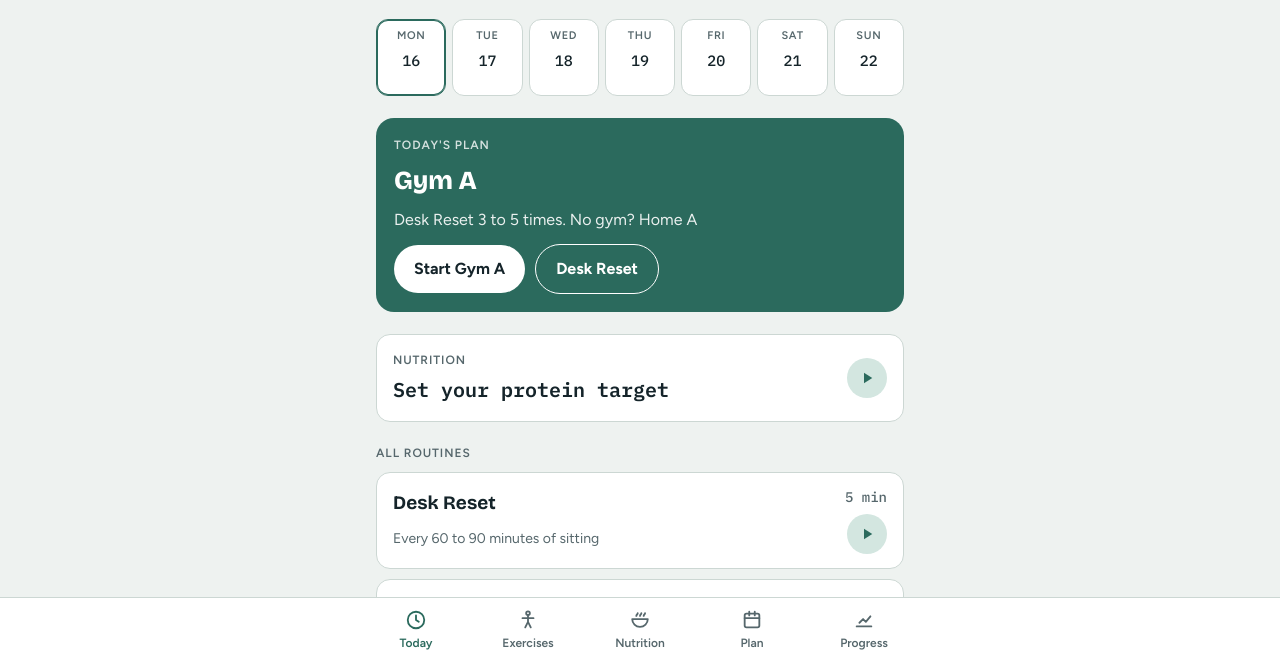
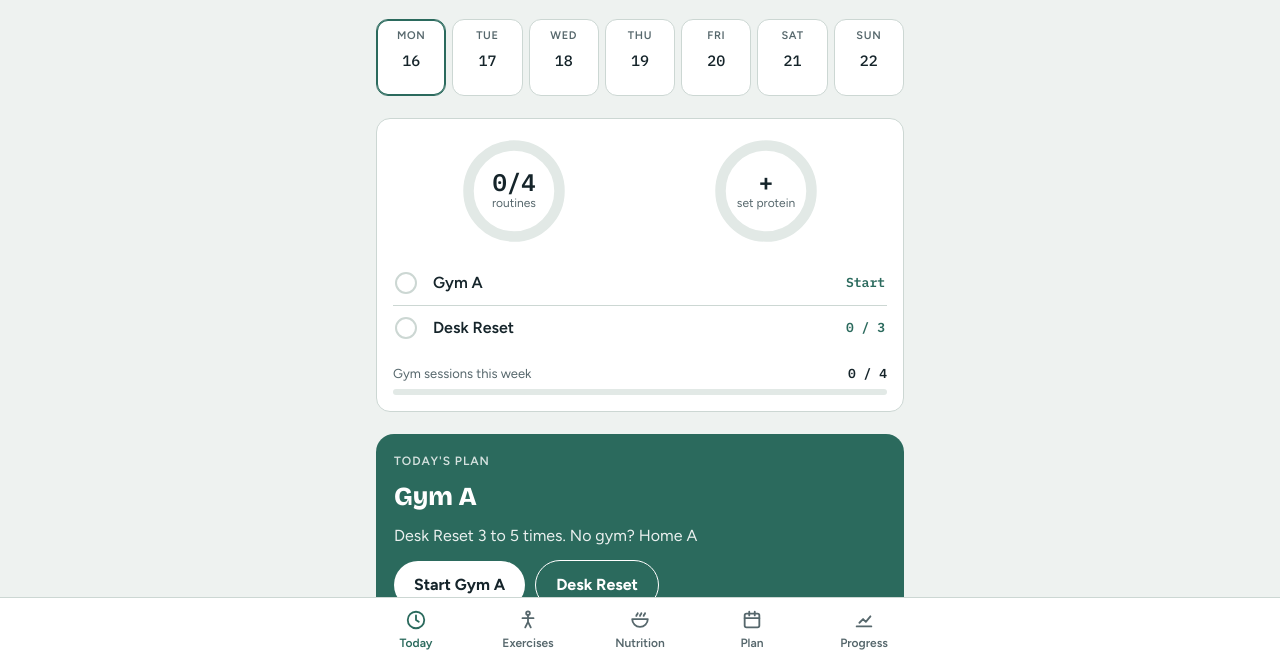
Before and after one commit to NMcKinney237/workout-app, a plain HTML site: page index.html in a window 1280 px wide. Shown: the part 138-798 px from the top of the page. Drawn offline with nearby package versions, Linux system fonts and the light colour scheme.

Commit message:
Add daily routines progress ring, checklist, and weekly gym bar to Today
Co-Authored-By: Claude Opus 5.5 <noreply@anthropic.com>

```diff
--- a/index.html
+++ b/index.html
@@ -307,6 +307,21 @@ details.ex[open] summary .plus { transform: rotate(45deg); }
 .cal-cell.pro::after { content: ""; position: absolute; left: 22%; right: 22%; bottom: 4px; height: 3px; border-radius: 2px; background: var(--ochre); }
 .cal-cell[data-day] { cursor: pointer; }
 
+/* today progress card */
+.today-card { gap: 14px; }
+.rings { display: grid; grid-template-columns: 1fr 1fr; gap: 10px; }
+.mini { display: grid; place-items: center; background: none; border: 0; padding: 0; }
+.mini .ring-wrap, .mini .ring { width: 112px; height: 112px; }
+.mini .ring-num b { font-size: 24px; }
+.goals-list { display: flex; flex-direction: column; }
+.goal-row { display: grid; grid-template-columns: 26px minmax(0, 1fr) auto; gap: 12px; align-items: center; width: 100%; padding: 10px 2px; border: 0; border-top: 1px solid var(--line); background: none; text-align: left; font-weight: 600; }
+.goal-row:first-child { border-top: 0; }
+.goal-row .st { width: 22px; height: 22px; border-radius: 50%; border: 2px solid var(--line); display: grid; place-items: center; }
+.goal-row.done .st { background: var(--spruce); border-color: var(--spruce); color: var(--on-accent); }
+.goal-row.done .gname { color: var(--muted); }
+.gcount { font-family: var(--f-mono); font-size: 13px; color: var(--spruce); }
+.wk { display: flex; flex-direction: column; gap: 6px; }
+
 /* progress */
 .statrow { display: grid; grid-template-columns: repeat(3, 1fr); gap: 8px; }
 .statrow div { background: var(--surface); border: 1px solid var(--line); border-radius: 12px; padding: 12px; display: flex; flex-direction: column; gap: 2px; min-width: 0; }
@@ -1062,6 +1077,7 @@ label.btn { display: inline-flex; align-items: center; cursor: pointer; }
         <p>For long days at a desk. Targets forward pelvic tilt and forward head posture.</p>
       </header>
       <div class="week" aria-label="This week">${strip}</div>
+      ${todayCard()}
       <div class="suggest">
         <p class="eyebrow">Today's plan</p>
         <h2>${esc(plan.label)}</h2>
@@ -1071,7 +1087,6 @@ label.btn { display: inline-flex; align-items: center; cursor: pointer; }
           <button class="btn btn-light" data-start="desk" style="background:transparent;color:inherit;border:1.5px solid currentColor">Desk Reset</button>
         </div>
       </div>
-      ${proteinTodayCard()}
       <div class="list" role="list">
         <p class="eyebrow">All routines</p>
         ${ROUTINES.map(r => {
@@ -1085,13 +1100,48 @@ label.btn { display: inline-flex; align-items: center; cursor: pointer; }
       </div>`;
   }
 
-  function proteinTodayCard() {
+  // Daily routine goals: the day's main routine, plus 3 Desk Resets on weekdays. Home A/B count for Gym A/B.
+  const SWAPS = { "gym-a": ["strength-a"], "gym-b": ["strength-b"] };
+  function dayGoals(d) {
+    const dow = d.getDay(), plan = WEEK[dow], list = log[dkey(d)] || [];
+    const count = id => list.filter(x => x === id || (SWAPS[id] || []).includes(x)).length;
+    const goals = [{ id: plan.main, name: R[plan.main].name.split(":")[0], need: 1 }];
+    if (dow >= 1 && dow <= 5) goals.push({ id: "desk", name: "Desk Reset", need: 3 });
+    goals.forEach(g => { g.got = count(g.id); g.done = Math.min(g.got, g.need); });
+    return { goals, done: goals.reduce((a, g) => a + g.done, 0), total: goals.reduce((a, g) => a + g.need, 0) };
+  }
+  function weekGym() {
+    const now = new Date(), mon = new Date(now); mon.setDate(now.getDate() - ((now.getDay() + 6) % 7));
+    let got = 0;
+    for (let i = 0; i < 7; i++) { const d = new Date(mon); d.setDate(mon.getDate() + i); got += (log[dkey(d)] || []).filter(x => /^(gym-|strength-)/.test(x)).length; }
+    return { got, need: 4 };
+  }
+  function todayCard() {
     if (!nutReady) return "";
-    const t = targets();
-    if (!t) return `<button class="card pt-card" data-goto="fuel"><div><p class="eyebrow">Nutrition</p><b>Set your protein target</b></div><span class="go">${icon.play}</span></button>`;
-    const got = Math.round(dayTotals(dkey(new Date())).p);
-    return `<button class="card pt-card" data-goto="fuel"><div><p class="eyebrow">Protein today</p><b>${got} / ${t.protein} g</b>
-      <div class="kbar"><i style="width:${Math.min(100, got / t.protein * 100).toFixed(0)}%"></i></div></div><span class="go">+</span></button>`;
+    const g = dayGoals(new Date()), t = targets(), wk = weekGym();
+    const pro = t ? Math.round(dayTotals(dkey(new Date())).p) : 0;
+    const check = '<svg width="14" height="14" viewBox="0 0 24 24" fill="none" stroke="currentColor" stroke-width="3" stroke-linecap="round" stroke-linejoin="round" aria-hidden="true"><path d="M5 12.5l4.5 4.5L19 7.5"/></svg>';
+    return `<div class="card today-card">
+      <div class="rings">
+        <div class="mini" aria-label="Routines: ${g.done} of ${g.total} done">
+          <div class="ring-wrap">${ring(g.done, g.total)}<div class="ring-num"><b>${g.done}/${g.total}</b><span>routines</span></div></div>
+        </div>
+        <button class="mini" data-goto="fuel" aria-label="${t ? `Protein: ${pro} of ${t.protein} grams` : "Set your protein target"}">
+          <div class="ring-wrap">${ring(pro, t ? t.protein : 1)}<div class="ring-num">${t ? `<b>${pro}</b><span>of ${t.protein} g</span>` : `<b>+</b><span>set protein</span>`}</div></div>
+        </button>
+      </div>
+      <div class="goals-list">
+        ${g.goals.map(x => `<button class="goal-row${x.done >= x.need ? " done" : ""}" data-start="${x.id}">
+          <span class="st">${x.done >= x.need ? check : ""}</span>
+          <span class="gname">${esc(x.name)}</span>
+          <span class="gcount">${x.need > 1 ? `${x.done} / ${x.need}` : x.done ? "Done" : "Start"}</span>
+        </button>`).join("")}
+      </div>
+      <div class="wk">
+        <div class="kcal"><span>Gym sessions this week</span><b>${wk.got} / ${wk.need}</b></div>
+        <div class="kbar"><i style="width:${Math.min(100, wk.got / wk.need * 100).toFixed(0)}%"></i></div>
+      </div>
+    </div>`;
   }
 
   // ---------- Library ----------
@@ -1591,7 +1641,7 @@ label.btn { display: inline-flex; align-items: center; cursor: pointer; }
     const r = 52, c = 2 * Math.PI * r, frac = Math.min(1, target ? val / target : 0);
     return `<svg class="ring" viewBox="0 0 128 128" aria-hidden="true">
       <circle cx="64" cy="64" r="${r}" class="ring-bg"/>
-      <circle cx="64" cy="64" r="${r}" class="ring-fg${frac >= 1 ? " hit" : ""}" stroke-dasharray="${(c * frac).toFixed(1)} ${c.toFixed(1)}" transform="rotate(-90 64 64)"/>
+      ${frac > 0 ? `<circle cx="64" cy="64" r="${r}" class="ring-fg${frac >= 1 ? " hit" : ""}" stroke-dasharray="${(c * frac).toFixed(1)} ${c.toFixed(1)}" transform="rotate(-90 64 64)"/>` : ""}
     </svg>`;
   }
   function weekChart(t) {
```
